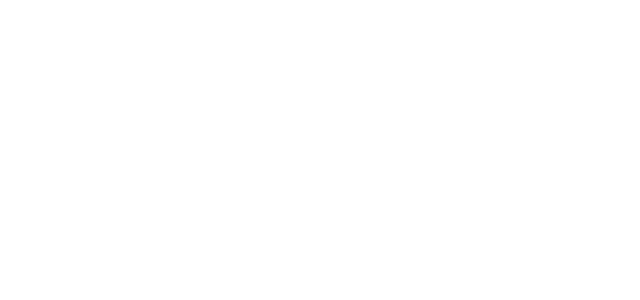
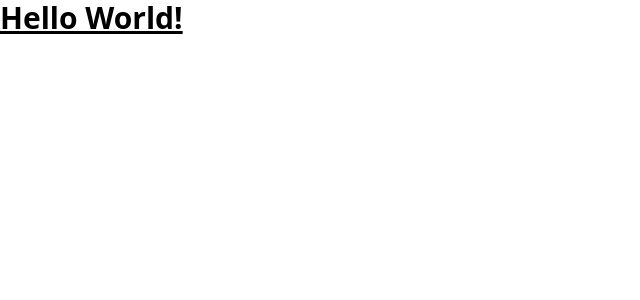
Before and after one commit to DevSamael/PublicBuild-ReactJS-TailWindCSS-V0.1, a JavaScript app in the folder portfolio/: page / in a window 1280 px wide. Shown: the top 300 px of the page, without its empty margins (0-640 px from the left). Built offline with nearby package versions, Linux system fonts and the light colour scheme; the HTML template or start-up script is replaced by a standard one.

Commit message:
Tailwind hello world test
Tailwind is successfully initialized and now in react

```diff
--- a/portfolio/src/App.js
+++ b/portfolio/src/App.js
@@ -1,7 +1,6 @@
 function App() {
   return (
-    <div className="App">
-    </div>
+      <h1 className="text-3xl font-bold underline">Hello World!</h1>
   );
 }
 
```
